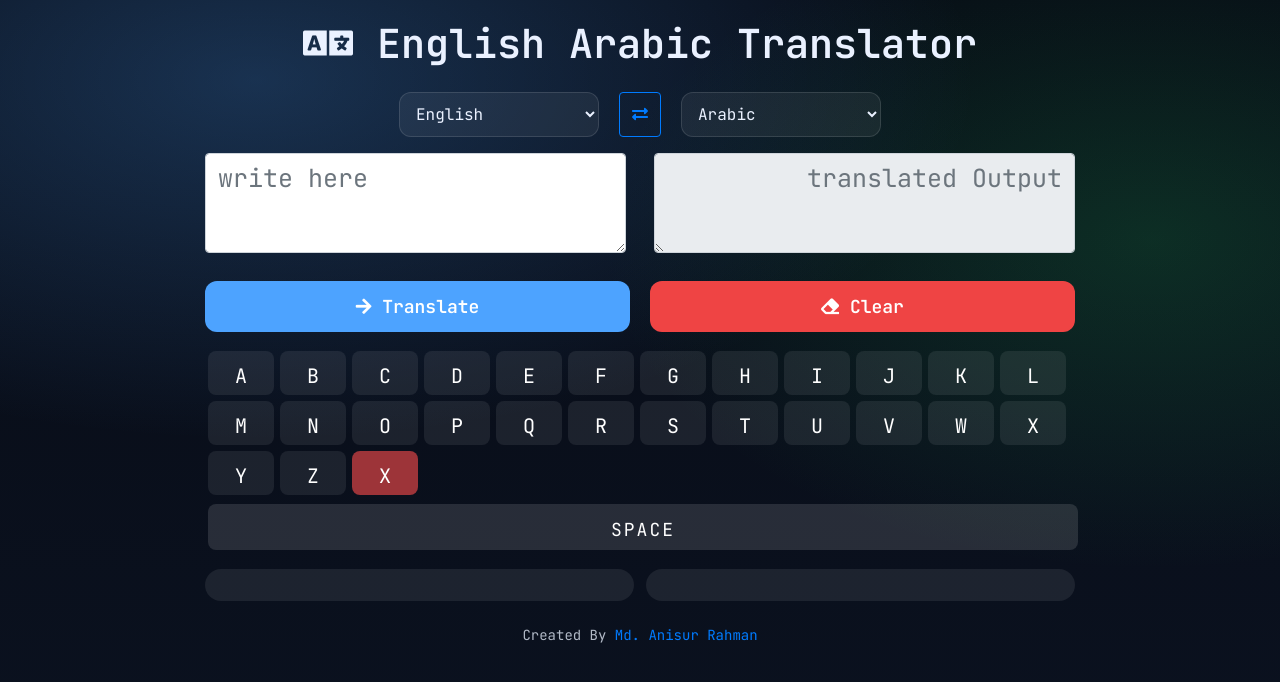
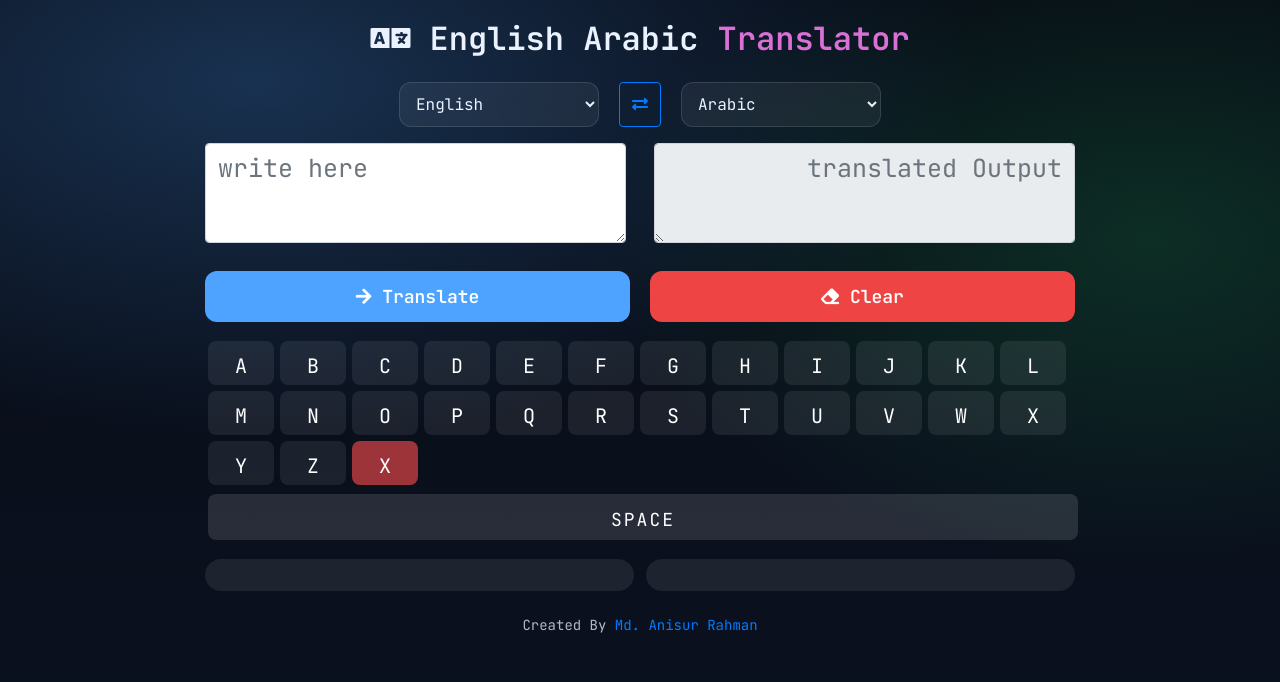
Before and after one commit to AnisurRahmanJU/English-Arabic-Translator, a plain HTML site: page index.html in a window 1280 px wide. Drawn offline with nearby package versions, Linux system fonts and the light colour scheme.

Commit message:
Update index.html

```diff
--- a/index.html
+++ b/index.html
@@ -3,7 +3,7 @@
 <head>
 <meta charset="UTF-8">
 <meta name="viewport" content="width=device-width, initial-scale=1.0">
-<title>English ↔ Arabic Translator</title>
+<title>English↔Arabic Translator</title>
 
 <!-- Fonts -->
 <link href="https://fonts.googleapis.com/css2?family=JetBrains+Mono:wght@400;600&display=swap" rel="stylesheet">
@@ -21,7 +21,7 @@
 <body>
 
 <div class="container translator-card">
-    <h1 class="text-center"><i class="fas fa-language"></i><b> English Arabic Translator</b></h1>
+    <h2 class="text-center"><i class="fas fa-language"></i><b> English Arabic<span style="color:orchid;"> Translator</span></b></h2>
 
     <div class="select mt-4 text-center">
         <select id="lang1">
```
